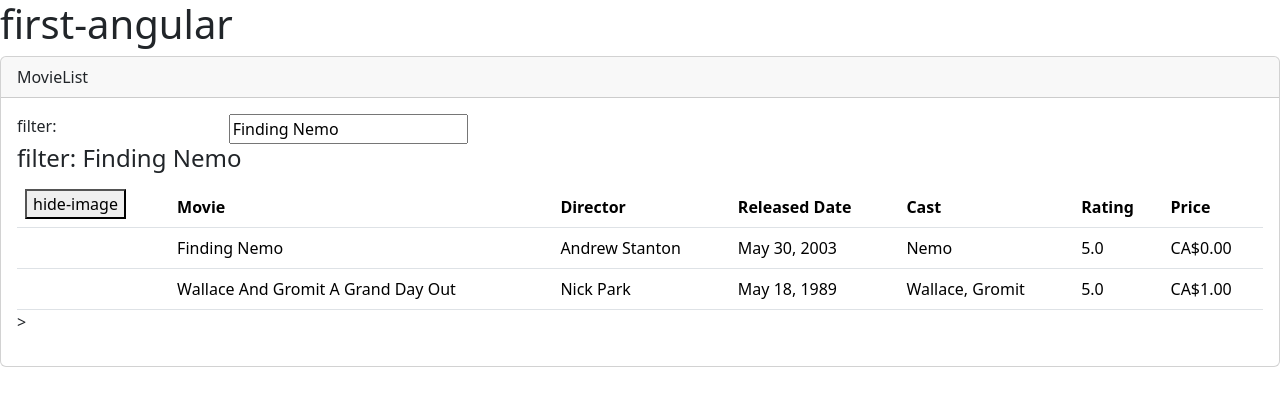
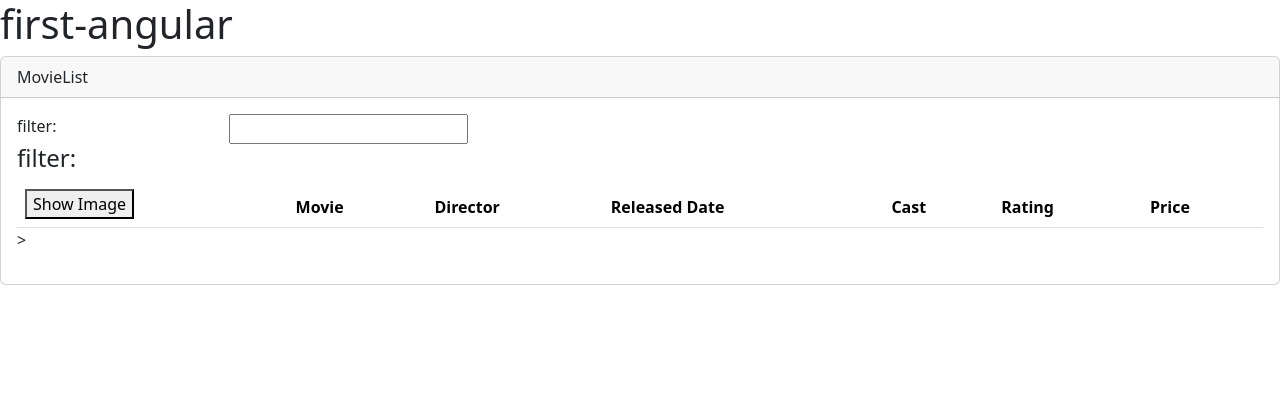
Before and after one commit to mavehur/Movie-log, an Angular app: page / in a window 1280 px wide. Shown: the top 406 px of the page. Built offline with nearby package versions, Linux system fonts and the light colour scheme.

Commit message:
Implemented filtering function

```diff
--- a/src/app/movies/movie-list.component.html
+++ b/src/app/movies/movie-list.component.html
@@ -14,11 +14,11 @@
       </div>
       <div class="table-responsive">
         <table class="table" *ngIf="movies.length">
-          <thead class="table-head">
+          <thead>
             <tr>
               <th>
                 <button (click)="toggleImg()" class="btn-primary">
-                  {{ isImgDisplayed ? "show image":"hide-image"}}
+                  {{ isImgDisplayed ? "Hide Image":"Show Image"}}
                 </button>
               </th>
               <th>Movie</th>
@@ -30,15 +30,15 @@
             </tr>
           </thead>
           <tbody>
-            <tr *ngFor="let movie of movies">
+            <tr *ngFor="let movie of filteredMovies">
               <td>
                 <img *ngIf="isImgDisplayed"
                     [src]="movie.imageUrl"
-                    [title]="movie.name"
+                    [title]="movie.name | titlecase"
                     [style.width.px]="imgWidth"
                     [style.margin.px]="imgMargin">
               </td>
-              <td>{{ movie.name | titlecase | convert: "-" : "" }}</td>
+              <td>{{ movie.name | titlecase | convert: "_" : "-" }}</td>
               <td>{{ movie.director | titlecase }}</td>
               <td>{{ movie.releaseDate | date: "MMMM d, y" }}</td>
               <td>{{ movie.cast | titlecase }}</td>
--- a/src/app/movies/movie-list.components.ts
+++ b/src/app/movies/movie-list.components.ts
@@ -12,7 +12,18 @@ export class MovieListComponent implements OnInit{
     imgWidth: number = 55;
     imgMargin: number = 2;
     isImgDisplayed: boolean = false;
-    filterText = "Finding Nemo";
+
+    // filterText = "Finding Nemo";
+    private _filterText = "";
+    get filterText(): string {
+        return this._filterText;
+    }
+    public set filterText(v: string) {
+        this._filterText = v;
+        this.filteredMovies = this.performFilter(v);
+        // console.log("setter: ", v);
+    }
+    filteredMovies: movie[] = [];
     movies: movie[] = [
         {
             movieId: 0,
@@ -40,6 +51,12 @@ export class MovieListComponent implements OnInit{
     }
     public ngOnInit(): void {
         console.log("Angular Life Cycle: ngOnInit()");
+    }
+    public performFilter(filterBy: string): movie[] {
+        filterBy = filterBy.toLocaleLowerCase();
+        return this.movies.filter((movie: movie)=>{
+            return movie.name.toLocaleLowerCase().includes(filterBy);
+        });
     }
 
 }
```
